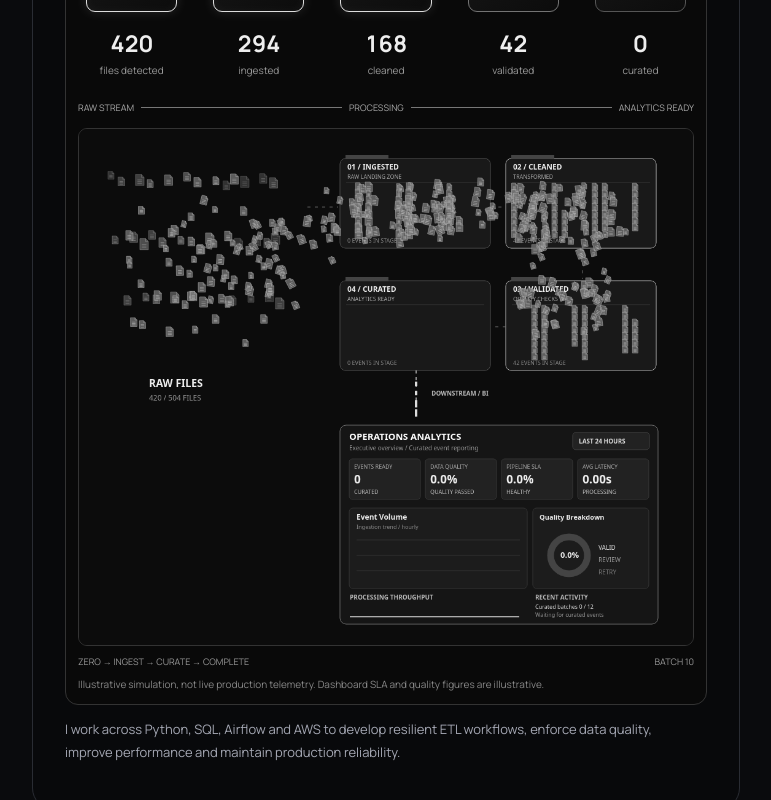
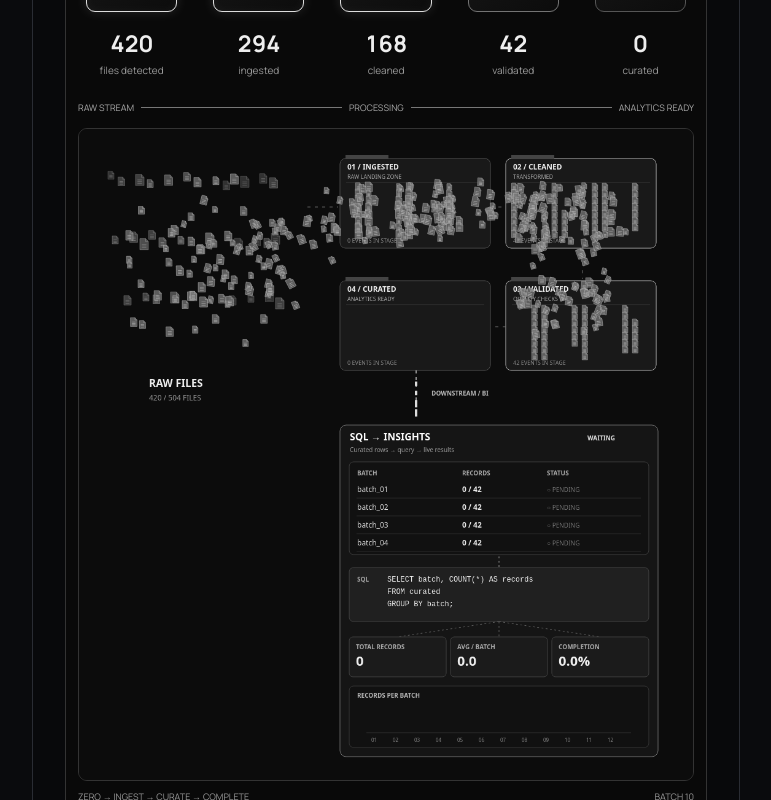
Before and after one commit to abii-18/abinav-data-engineer-portfolio, a React (Vite) app: page / in a window 1280 px wide. Shown: the part 1360-2160 px from the top of the page, without its empty margins (254-1025 px from the left). Built offline with nearby package versions, Linux system fonts and the light colour scheme.

Commit message:
Animate SQL to insights from zero through curated batch completion

```diff
--- a/src/components/DataInMotion.tsx
+++ b/src/components/DataInMotion.tsx
@@ -71,7 +71,7 @@ function SortingStudio() {
         previousCycle=currentCycle;next=0;events.length=0;last=-1
       }
       while(next<batches&&1+next*interval<=t){spawn(next);next++}
-      g.fillStyle='#0c0c0c';g.fillRect(0,0,1000,840)
+      g.fillStyle='#0c0c0c';g.fillRect(0,0,1000,1060)
       text('RAW FILES',114,420,17,'#eee',true);text(events.length+' / '+total+' FILES',114,442,12,'#999')
       for(let i=0;i<38;i++){
         const x=52+(i*67%278),y=78+(i*97%290),size=10+i%5
@@ -103,18 +103,49 @@ function SortingStudio() {
       g.strokeStyle='#aaa';g.lineWidth=1.8;g.setLineDash([5,6]);line(549,393,549,466);g.setLineDash([])
       text('DOWNSTREAM / BI',574,434,10,'#bbb',true)
       for(let i=0;i<6;i++){const y=399+((t*115+i*15)%65);g.fillStyle='#ddd';g.fillRect(547,y,4,7)}
-      const X=425,Y=482,ready=counts[3],intensity=clamp(ready/total)
-      box(X,Y,518,324,'#151515','#777',10);text('OPERATIONS ANALYTICS',X+15,Y+24,15,'#fff',true);text('Executive overview / Curated event reporting',X+15,Y+41,10,'#999')
-      box(X+379,Y+12,125,28,'#222','#444',5);text('LAST 24 HOURS',X+389,Y+30,10,'#ddd',true)
-      const cards=[['EVENTS READY',ready.toLocaleString('en-US')],['DATA QUALITY',(98.6*intensity).toFixed(1)+'%'],['PIPELINE SLA',(99.9*intensity).toFixed(1)+'%'],['AVG LATENCY',(1.24*intensity).toFixed(2)+'s']]
-      cards.forEach((v,i)=>{const x=X+15+i*124,y=Y+55;box(x,y,116,66,'#222','#383838',5);text(v[0],x+8,y+16,9,'#aaa');text(v[1],x+8,y+40,19,'#eee',true);text(i===0?'CURATED':i===1?'QUALITY PASSED':i===2?'HEALTHY':'PROCESSING',x+8,y+57,9,'#bbb')})
-      const bx=X+15,by=Y+135;box(bx,by,290,131,'#1c1c1c','#363636',6);text('Event Volume',bx+12,by+19,12,'#eee',true);text('Ingestion trend / hourly',bx+12,by+34,9,'#888')
-      g.strokeStyle='#343434';for(let i=0;i<3;i++)line(bx+12,by+52+i*25,bx+278,by+52+i*25)
-      for(let i=0;i<12;i++){const h=(.3+i*.055)*68*intensity;g.fillStyle=i===11?'#fff':i%2?'#aaa':'#666';g.fillRect(bx+17+i*22,by+112-h,12,h)}
-      const px=X+314,py=Y+135;box(px,py,189,131,'#1c1c1c','#363636',6);text('Quality Breakdown',px+11,py+19,11,'#eee',true)
-      g.lineWidth=11;g.strokeStyle='#444';g.beginPath();g.arc(px+59,py+77,30,0,Math.PI*2);g.stroke();g.strokeStyle='#ddd';g.beginPath();g.arc(px+59,py+77,30,-Math.PI/2,-Math.PI/2+Math.PI*2*.986*intensity);g.stroke();text((intensity*98.6).toFixed(1)+'%',px+45,py+81,13,'#eee',true);text('VALID',px+107,py+68,10,'#ddd');text('REVIEW',px+107,py+88,10,'#999');text('RETRY',px+107,py+108,10,'#777')
-      text('PROCESSING THROUGHPUT',X+16,Y+284,10,'#bbb',true);g.strokeStyle='#ddd';g.lineWidth=1.7;g.beginPath();for(let i=0;i<25;i++){const x=X+16+i*11.5,y=Y+312-(.15+i*.03)*28*intensity;if(!i)g.moveTo(x,y);else g.lineTo(x,y)}g.stroke()
-      text('RECENT ACTIVITY',X+318,Y+284,10,'#bbb',true);text('Curated batches '+Math.floor(ready/per)+' / '+batches,X+318,Y+299,9,'#ddd');text(ready===total?'Run complete':ready?'Processing curated events':'Waiting for curated events',X+318,Y+312,9,'#999')
+      const X=425,Y=482
+      // SQL consumes only curated batches; each result grows from zero to 42 rows.
+      const sqlCounts=Array.from({length:batches},(_,b)=>Math.floor(per*clamp((t-(1+b*interval+3*step+travel))/.45)))
+      const ready=sqlCounts.reduce((sum,count)=>sum+count,0),completed=sqlCounts.filter(count=>count===per).length
+      const running=sqlCounts.findIndex(count=>count<per),firstRow=Math.max(0,Math.min(batches-4,(running<0?batches-1:running)-2))
+      box(X,Y,518,540,'#151515','#777',10)
+      text('SQL → INSIGHTS',X+16,Y+25,16,'#fff',true)
+      text('Curated rows → query → live results',X+16,Y+44,10,'#999')
+      text(ready===total?'COMPLETE':ready?'RUNNING':'WAITING',X+403,Y+25,10,'#ddd',true)
+      const tableY=Y+60
+      box(X+15,tableY,488,151,'#111','#404040',7)
+      text('BATCH',X+28,tableY+22,10,'#aaa',true);text('RECORDS',X+199,tableY+22,10,'#aaa',true);text('STATUS',X+337,tableY+22,10,'#aaa',true)
+      for(let row=0;row<4;row++){
+        const b=firstRow+row,count=sqlCounts[b],y=tableY+49+row*29
+        g.strokeStyle='#2c2c2c';line(X+27,y+10,X+490,y+10)
+        text('batch_'+String(b+1).padStart(2,'0'),X+28,y,12,'#ddd')
+        text(count+' / '+per,X+199,y,12,'#eee',true)
+        text(count===per?'✓ COMPLETE':count?'◌ RUNNING':'○ PENDING',X+337,y,10,count?'#ddd':'#777')
+      }
+      const queryY=Y+232
+      g.strokeStyle='#aaa';g.setLineDash([3,4]);line(X+259,Y+214,X+259,queryY);g.setLineDash([])
+      box(X+15,queryY,488,88,'#202020',ready>0?'#888':'#444',7)
+      text('SQL',X+28,queryY+23,10,'#aaa',true)
+      g.fillStyle='#eee';g.font='12px monospace'
+      g.fillText('SELECT batch, COUNT(*) AS records',X+77,queryY+23)
+      g.fillText('FROM curated',X+77,queryY+43)
+      g.fillText('GROUP BY batch;',X+77,queryY+63)
+      if(ready>0&&ready<total){g.fillStyle='#fff';g.beginPath();g.arc(X+465,queryY+43,3+Math.sin(t*6),0,Math.PI*2);g.fill()}
+      const cardY=Y+345,cards=[['TOTAL RECORDS',ready.toLocaleString('en-US')],['AVG / BATCH',(ready?ready/Math.max(1,sqlCounts.filter(count=>count>0).length):0).toFixed(1)],['COMPLETION',(completed/batches*100).toFixed(1)+'%']]
+      cards.forEach(([label,value],i)=>{
+        const x=X+15+i*165
+        g.strokeStyle='#666';g.setLineDash([3,4]);line(X+259,queryY+88,x+79,cardY);g.setLineDash([])
+        box(x,cardY,158,65,'#1b1b1b','#444',6);text(label,x+11,cardY+20,10,'#aaa',true);text(value,x+11,cardY+47,22,'#eee',true)
+      })
+      const chartY=Y+425
+      box(X+15,chartY,488,100,'#111','#383838',7)
+      text('RECORDS PER BATCH',X+28,chartY+19,10,'#bbb',true)
+      g.strokeStyle='#333';line(X+43,chartY+76,X+474,chartY+76)
+      sqlCounts.forEach((count,b)=>{
+        const x=X+48+b*35,h=count/per*43
+        g.fillStyle=count===per?'#bbb':'#eee';g.fillRect(x,chartY+76-h,22,h)
+        text(String(b+1).padStart(2,'0'),x+3,chartY+91,8,'#888')
+      })
       if(Math.floor(t*8)!==last){last=Math.floor(t*8);const values=[events.length,...counts];setStats(values);setBatch(next)}
       frame=requestAnimationFrame(draw)
     }
@@ -135,9 +166,9 @@ function SortingStudio() {
       })}
     </div>
     <div className="sorting-flow">RAW STREAM <i/> PROCESSING <i/> ANALYTICS READY</div>
-    <canvas ref={canvas} width={1000} height={840} aria-label="Animated simulated pipeline from scattered raw files through ingestion, cleaning, validation, curation and a downstream BI dashboard"/>
+    <canvas ref={canvas} width={1000} height={1060} aria-label="Animated simulated pipeline from scattered raw files through ingestion, cleaning, validation, curation and a live SQL query, result metrics and records-per-batch chart"/>
     <div className="sorting-foot">ZERO → INGEST → CURATE → COMPLETE <span>BATCH {batch}</span></div>
-    <p className="sorting-note">Illustrative simulation, not live production telemetry. Dashboard SLA and quality figures are illustrative.</p>
+    <p className="sorting-note">Illustrative simulation, not live production telemetry. SQL results count the simulated curated batches from zero to completion.</p>
   </div>
 }
 
```
